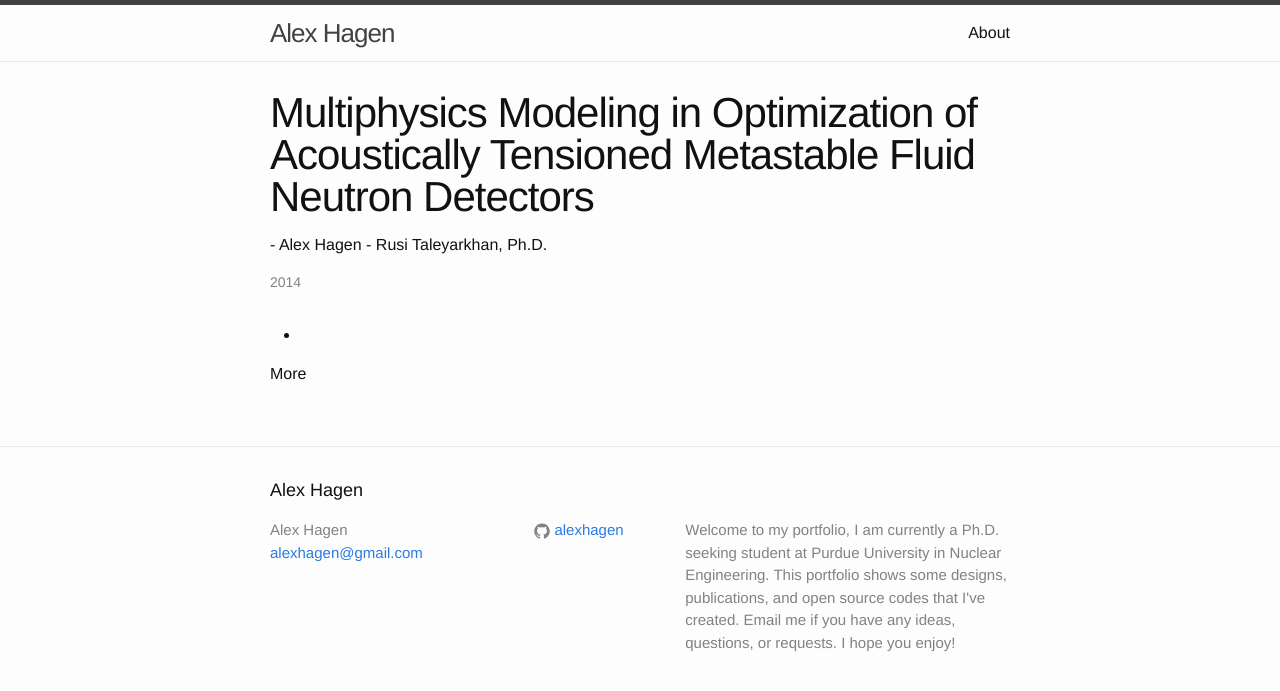
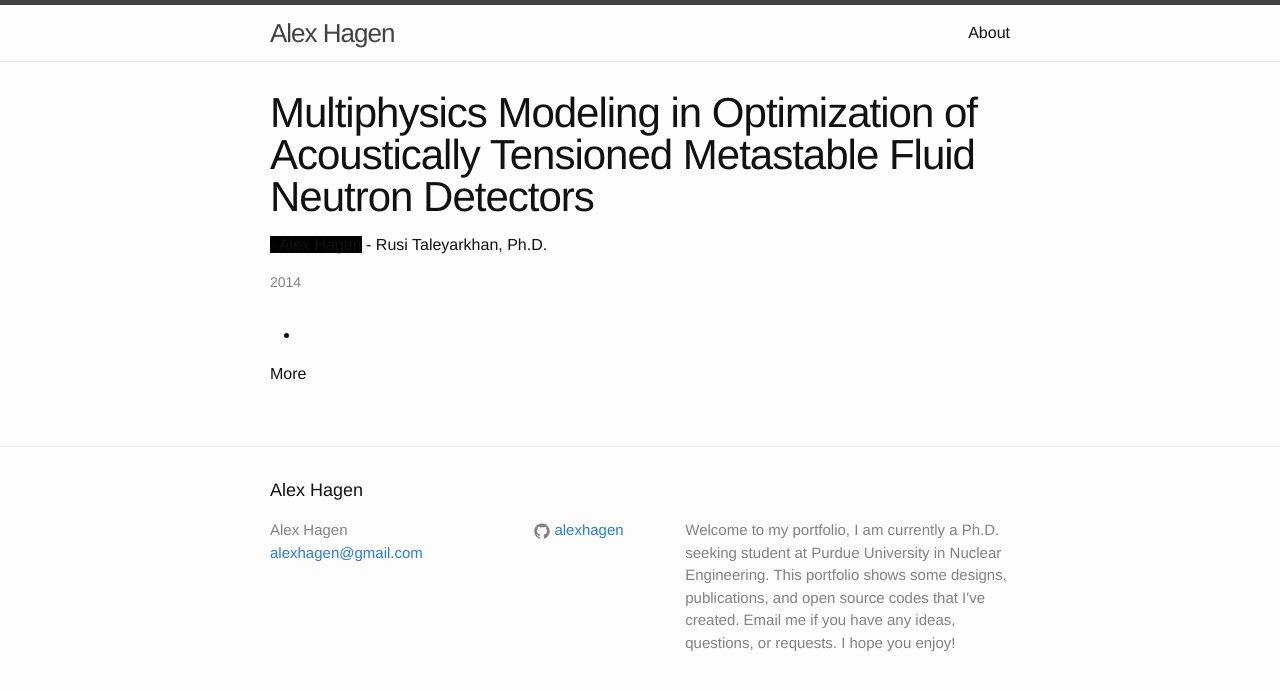
Before and after one commit to alexhagen/alexhagen.github.io, a Jekyll site: the page built from _posts/2014-08-15-multiphysics-modeling-in-optimization-of-acoustically-tensioned-metastable-fluid-neutron-detectors.markdown, in a window 1280 px wide. Shown: the top 691 px of the page. Built offline with Jekyll 4.4.1, drawn with Linux system fonts in a browser that asks for light colours.

Commit message:
working on author list

```diff
--- a/_sass/_layout.scss
+++ b/_sass/_layout.scss
@@ -194,8 +194,8 @@
  .publication-author-list span:before {
     content: " - ";
  }
- .publication-author-list first-child:before {
-    content: "";
+ .publication-author:first-child {
+    background-color:black;
  }
 
 
```
